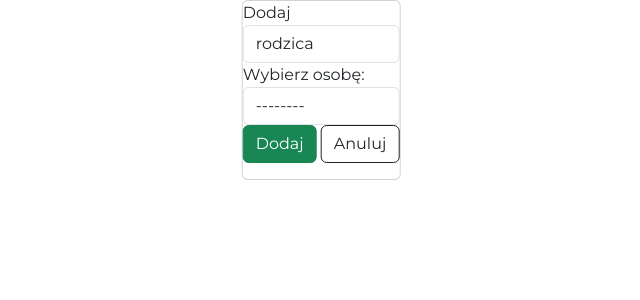
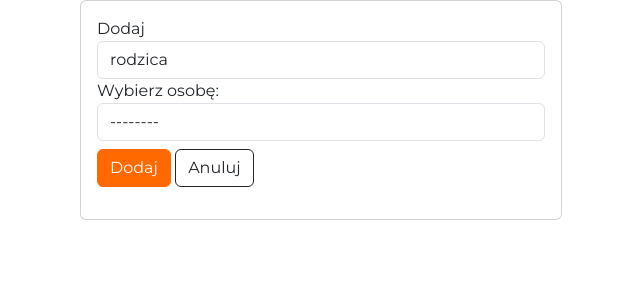
Before and after one commit to kindi00/BJRS, a Django app: template app/pages/templates/add_family.html in a window 1280 px wide. Shown: the top 300 px of the page, without its empty margins (319-959 px from the left). Run offline with Django 5.2, Linux system fonts and the light colour scheme; the template is opened without the code that fills it, so the values that code supplies are empty; some libraries are stand-ins or nearby versions.

Commit message:
fixed divs

```diff
--- a/app/pages/templates/add_family.html
+++ b/app/pages/templates/add_family.html
@@ -4,6 +4,7 @@
 
 <div class="position-fixed start-50 translate-middle-x">
     <div class="card">
+        <div class="card-body" style="width: 30rem;">
             <form method="POST" action="">
                 {% csrf_token %}
                 <div class="form-group">
@@ -22,12 +23,14 @@
                         {% endfor %}
                     </select>
                 </div>
-        <div class="form-group">
-            <input class="btn btn-success" type="submit" value="Dodaj" />
+                <div class="form-group pt-2">
+                    <input class="btn btn-primary" type="submit" value="Dodaj" />
                     <input type="hidden" name="referer" value="{{request.META.HTTP_REFERER}}" />
                     <a class="btn btn-outline-dark" href="{{request.META.HTTP_REFERER}}">Anuluj</a>
                 </div>
             </form>
         </div>
+    </div>
+</div>
 
 {% endblock content %}
--- a/app/pages/templates/add_from_form.html
+++ b/app/pages/templates/add_from_form.html
@@ -78,7 +78,7 @@
             {% endfor %}
             {{ form.errors }}
         </div>
-        <div class="form-group">
+        <div class="form-group ps-3">
             <input class="btn btn-primary" type="submit" value="Dodaj" />
             <input type="hidden" name="referer" value="{{request.META.HTTP_REFERER}}" />
             <a class="btn btn-outline-dark" href="{{request.META.HTTP_REFERER}}">Anuluj</a>
```
Lines whose indentation alone changed are shown as unchanged.
